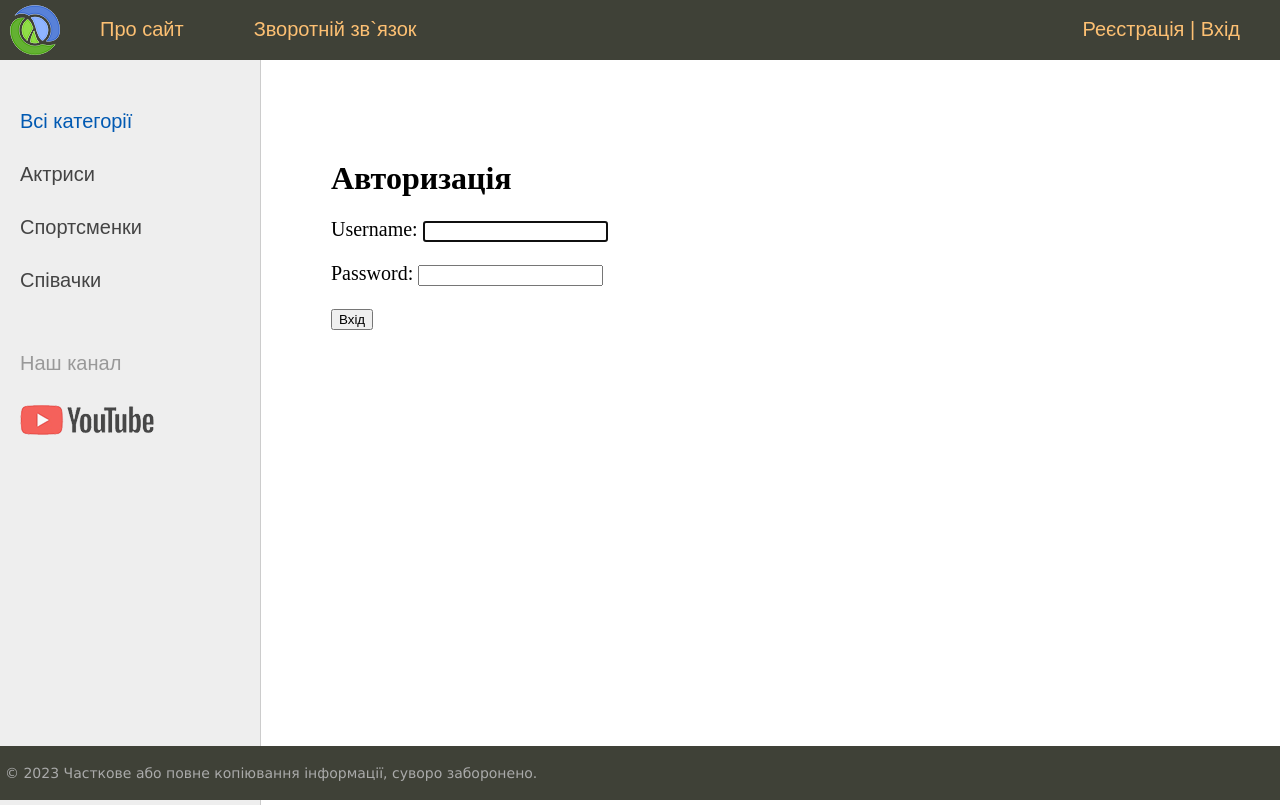
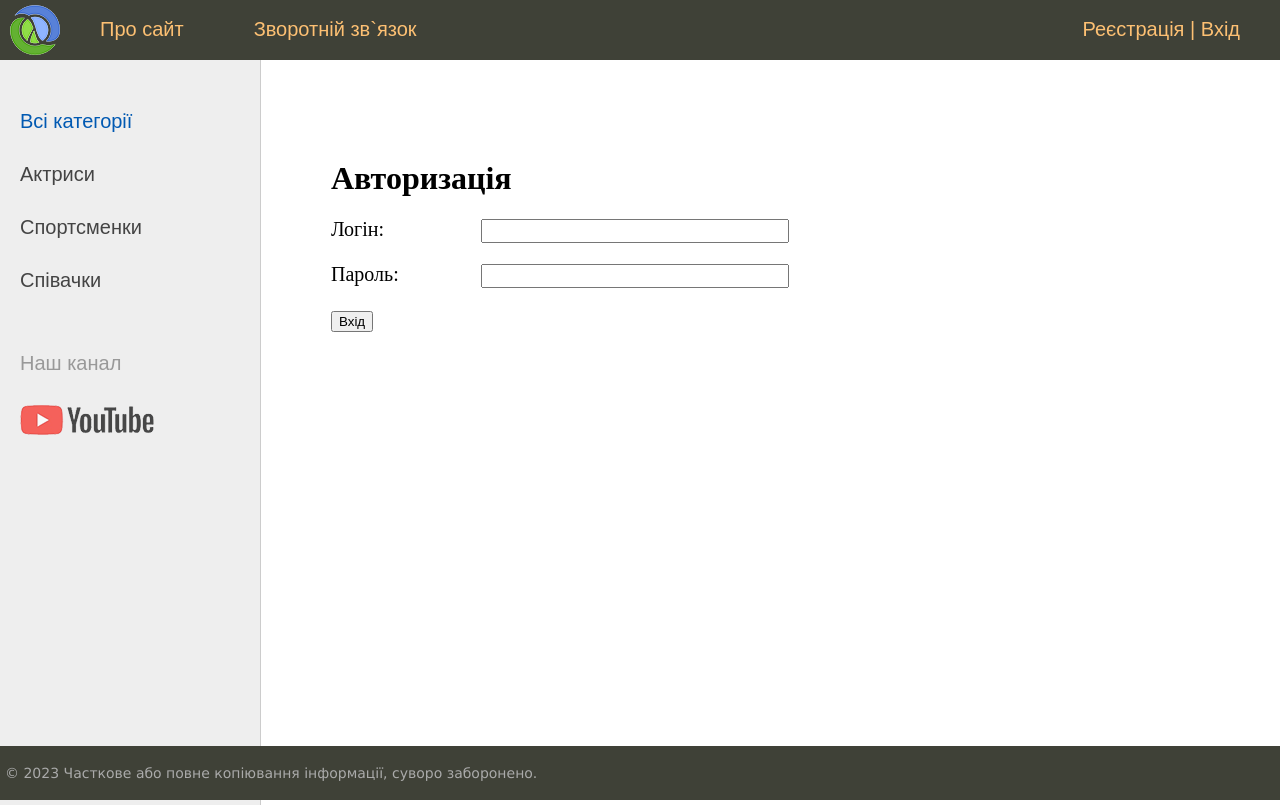
Before and after one commit to 01kelse01/EasySite, a Django app: page /login/ in a window 1280 px wide. Shown: the top 805 px of the page. Run offline with Django 4.2, Linux system fonts and the light colour scheme; data comes from the database, SQL or seed files in the repository.

Commit message:
changed files

```diff
--- a/women/forms.py
+++ b/women/forms.py
@@ -1,5 +1,5 @@
 from django import forms
-from django.contrib.auth.forms import UserCreationForm
+from django.contrib.auth.forms import UserCreationForm, AuthenticationForm
 from django.contrib.auth.models import User
 from django.core.exceptions import ValidationError
 
@@ -35,3 +35,8 @@ class RegisterUserForm(UserCreationForm):
     class Meta:
         model = User
         fields = ('username', 'email', 'password1', 'password2')
+
+
+class LoginUserForm(AuthenticationForm):
+    username = forms.CharField(label='Логін', widget=forms.TextInput(attrs={'class': 'form-input'}))
+    password = forms.CharField(label='Пароль', widget=forms.PasswordInput(attrs={'class': 'form-input'}))
--- a/women/templates/women/login.html
+++ b/women/templates/women/login.html
@@ -6,7 +6,11 @@
 
 <form method="post">
     {% csrf_token %}
-    {{ form.as_p }}
+    <div class="form-error">{{ form.non_field_errors }}</div>
+    {% for f in form %}
+        <p><label class="form-label" for="{{ f.id_for_label }}">{{ f.label }}: </label>{{ f }}</p>
+        <div class="form-errors">{{ f.errors }}</div>
+    {% endfor %}
     <button type="submit">Вхід</button>
 </form>
 
--- a/women/views.py
+++ b/women/views.py
@@ -1,4 +1,3 @@
-from django.contrib.auth.forms import AuthenticationForm
 from django.contrib.auth.views import LoginView
 from django.http import HttpResponse, HttpResponseNotFound, Http404
 from django.shortcuts import render, redirect, get_object_or_404
@@ -150,7 +149,7 @@ class RegisterUser(DataMixin, CreateView):
 
 
 class LoginUser(DataMixin, LoginView):
-    form_class = AuthenticationForm
+    form_class = LoginUserForm
     template_name = 'women/login.html'
 
     def get_context_data(self, *, object_list=None, **kwargs):
```
